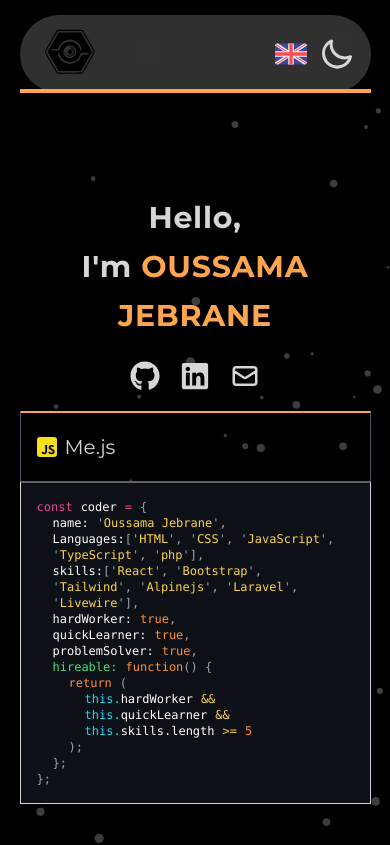
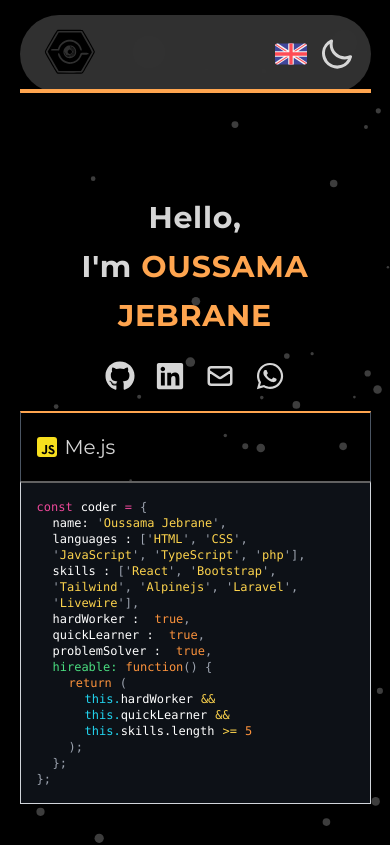
Before and after one commit to Osama-Jeb/finalPortolio, a React (Vite) app: page / in a window 390 px wide. Shown: the top 845 px of the page. Built offline with nearby package versions, Linux system fonts and the light colour scheme.

Commit message:
map keys + deleted form

```diff
--- a/src/App.jsx
+++ b/src/App.jsx
@@ -21,7 +21,7 @@ function App() {
   return (
     <>
     <div data-theme={theme} className='text-base-content'>
-      <Loading />
+      {/* <Loading /> */}
       <CanvasBackground />
 
       <div className='sm:block hidden'>
--- /dev/null
+++ b/src/Socials.jsx
@@ -0,0 +1,39 @@
+import { FaGithub, FaLinkedin, FaWhatsapp } from "react-icons/fa";
+import { HiOutlineMail } from "react-icons/hi";
+
+const Socials = () => {
+    const socials = [
+        {
+            link: 'https://github.com/Osama-Jeb',
+            icon: <FaGithub />
+            ,
+        },
+        {
+            link: 'https://www.linkedin.com/in/oussama-jebrane',
+            icon: <FaLinkedin />,
+        },
+        {
+            link: 'mailto:oussamajebrane98@gmail.com',
+            icon: <HiOutlineMail />,
+        },
+        {
+            link: 'https://wa.me/212696916944',
+            icon: <FaWhatsapp />,
+        },
+    ]
+    return (
+        <>
+            {
+                socials.map((social, index) =>
+                    <div key={index}>
+                        <a href={social.link} className="hover:scale-125 hover:text-[#FFA54F]" target="_blank" rel="noreferrer">
+                            {social.icon}
+                        </a>
+                    </div>
+                )
+            }
+        </>
+    )
+}
+
+export default Socials;
--- a/src/sections/contact/Contact.jsx
+++ b/src/sections/contact/Contact.jsx
@@ -1,119 +1,17 @@
-import axios from "axios";
-import { useState } from "react";
-import { FaGithub, FaLinkedin, FaWhatsapp } from "react-icons/fa";
-import { HiOutlineMail } from "react-icons/hi";
+import Socials from "../../Socials";
 
 const Contact = () => {
 
-    const [formData, setFormData] = useState({
-        firstName: '',
-        lastName: '',
-        email: '',
-        message: ''
-    });
-
-    const handleChange = (e) => {
-        setFormData({ ...formData, [e.target.name]: e.target.value });
-    };
-
-    const handleSubmit = async (e) => {
-        e.preventDefault();
-        try {
-            const response = await axios.post('https://email-server-eight.vercel.app/api/contact', formData);
-            console.log(response.data);
-            setFormData({
-                firstName: '',
-                lastName: '',
-                email: '',
-                message: ''
-            })
-        } catch (error) {
-            console.error('Error:', error);
-        }
-    };
-
-    const socials = [
-        {
-            link: 'https://github.com/Osama-Jeb',
-            icon: <FaGithub />
-            ,
-        },
-        {
-            link: 'https://www.linkedin.com/in/oussama-jebrane',
-            icon: <FaLinkedin />,
-        },
-        {
-            link: 'mailto:oussamajebrane98@gmail.com',
-            icon: <HiOutlineMail />,
-        },
-        {
-            link: 'https://wa.me/212696916944',
-            icon: <FaWhatsapp />,
-        },
-    ]
     return (
         <section id="contact">
             <div className="min-h-[60vh] w-full flex items-center flex-col justify-evenly">
                 <div className="mb-12 flex items-center justify-center">
                     <p className="secTitle w-fit font-bold underline text-4xl">Contact</p>
                 </div>
-                {/* <div className="flex items-center gap-5 justify-around flex-col sm:flex-row">
-                    <div className="sm:w-[45%] sm:p-0 p-5 text-center">
-                        <p className="text-balance leading-relaxed tracking-wide text-2xl">Feel free to contact me anytime. Wether it's about an opportunity or a project or just for a chat to get to know me. </p>
-                    </div>
-                    <div className="sm:w-[35%] w-[69%] mt-4">
-                        <form onSubmit={handleSubmit}>
-                            <div className="grid md:grid-cols-2 md:gap-6">
-                                <div className="relative z-0 w-full mb-5 group">
-                                    <input
-                                        value={formData.firstName}
-                                        onChange={handleChange}
-                                        type="text" name="firstName" id="" className="block py-2.5 px-0 w-full text-sm text-gray-900 bg-transparent border-0 border-b-2 border-gray-300 appearance-none dark:text-white dark:border-gray-600 dark:focus:border-[#FFA54F] focus:outline-none focus:ring-0 focus:border-[#FFA54F] peer" placeholder=" " required />
-                                    <label htmlFor="" className="peer-focus:font-medium absolute text-sm text-gray-500 dark:text-gray-400 duration-300 transform -translate-y-6 scale-75 top-3 -z-10 origin-[0] peer-focus:start-0 rtl:peer-focus:translate-x-1/4 peer-focus:text-[#FFA54F] peer-focus:dark:text-[#FFA54F] peer-placeholder-shown:scale-100 peer-placeholder-shown:translate-y-0 peer-focus:scale-75 peer-focus:-translate-y-6">First name</label>
-                                </div>
-                                <div className="relative z-0 w-full mb-5 group">
-                                    <input
-                                        value={formData.lastName}
-                                        onChange={handleChange}
-                                        type="text" name="lastName" id="" className="block py-2.5 px-0 w-full text-sm text-gray-900 bg-transparent border-0 border-b-2 border-gray-300 appearance-none dark:text-white dark:border-gray-600 dark:focus:border-[#FFA54F] focus:outline-none focus:ring-0 focus:border-[#FFA54F] peer" placeholder=" " required />
-                                    <label htmlFor="" className="peer-focus:font-medium absolute text-sm text-gray-500 dark:text-gray-400 duration-300 transform -translate-y-6 scale-75 top-3 -z-10 origin-[0] peer-focus:start-0 rtl:peer-focus:translate-x-1/4 peer-focus:text-[#FFA54F] peer-focus:dark:text-[#FFA54F] peer-placeholder-shown:scale-100 peer-placeholder-shown:translate-y-0 peer-focus:scale-75 peer-focus:-translate-y-6">Last name</label>
-                                </div>
-                            </div>
-                            <div className="relative z-0 w-full mb-5 ">
-                                <input
-                                    onChange={handleChange}
-                                    value={formData.email}
-                                    type="email" name="email" id="" className="block py-2.5 px-0 w-full text-sm text-gray-900 bg-transparent border-0 border-b-2 border-gray-300 appearance-none dark:text-white dark:border-gray-600 dark:focus:border-[#FFA54F] focus:outline-none focus:ring-0 focus:border-[#FFA54F] peer" placeholder=" " required />
-                                <label htmlFor="" className="peer-focus:font-medium absolute text-sm text-gray-500 dark:text-gray-400 duration-300 transform -translate-y-6 scale-75 top-3 -z-10 origin-[0] peer-focus:start-0 rtl:peer-focus:translate-x-1/4 rtl:peer-focus:left-auto peer-focus:text-[#FFA54F] peer-focus:dark:text-[#FFA54F] peer-placeholder-shown:scale-100 peer-placeholder-shown:translate-y-0 peer-focus:scale-75 peer-focus:-translate-y-6">Email address</label>
-                            </div>
-                            <div className="relative z-0 w-full mb-5 border-b-2 border-gray-500">
-                                <textarea
-                                    onChange={handleChange}
-                                    value={formData.message}
-                                    name="message"
-                                    className="textarea w-full mt-3" placeholder="Message"></textarea>
-                            </div>
-
-
-                            <button type="submit" className="btn btn-block btn-neutral rounded-xl">Submit</button>
-                        </form>
-
-
-
-                    </div>
-                </div> */}
-
 
                 <div className="flex items-center justify-evenly w-[70%] gap-5 mt-12 sm:text-5xl text-4xl">
-                    {
-                        socials.map(social =>
-                            <>
-                                <a href={social.link} className="hover:scale-125 hover:text-[#FFA54F]" target="_blank" rel="noreferrer">
-                                    {social.icon}
-                                </a>
-                            </>
-                        )
-                    }
+
+                    <Socials />
 
                 </div>
             </div>
--- a/src/sections/hero/Hero.jsx
+++ b/src/sections/hero/Hero.jsx
@@ -1,8 +1,6 @@
 import { useTranslation } from "react-i18next";
 import logo from "../../assets/images/skills/javascript.svg"
-import { FaGithub, FaLinkedin } from "react-icons/fa";
-import { HiOutlineMail } from "react-icons/hi";
-import { TypeAnimation } from "react-type-animation";
+import Socials from "../../Socials";
 
 const Hero = () => {
     const langs = ['HTML', 'CSS','JavaScript', 'TypeScript', 'php']
@@ -13,21 +11,6 @@ const Hero = () => {
 
     const prm = ['hardWorker', 'quickLearner'];
 
-    const socials = [
-        {
-            link: 'https://github.com/Osama-Jeb',
-            icon: <FaGithub />
-            ,
-        },
-        {
-            link: 'https://www.linkedin.com/in/oussama-jebrane',
-            icon: <FaLinkedin />,
-        },
-        {
-            link: 'mailto:oussamajebrane98@gmail.com',
-            icon: <HiOutlineMail />,
-        },
-    ]
 
     const [t, i18n] = useTranslation("global");
 
@@ -37,41 +20,15 @@ const Hero = () => {
                 <div className="w-[80%] sm:w-[50%]">
                     <p className="font-bold tracking-wide leading-relaxed">{t("hero.hello")}, <br />
                         {t("hero.I")} <span className="text-[#FFA54F]">OUSSAMA JEBRANE</span>
-                        <br />
-                        {/* {t("hero.and")} &nbsp;
-                        <br className="" />
-                        <TypeAnimation
-                            sequence={[
-                                'Web Developer',
-                                1000,
-                                'Problem Solver',
-                                1000,
-                                'Quick Learner',
-                                1000,
-                                'Hard Worker',
-                                1000
-                            ]}
-                            wrapper="span"
-                            speed={50}
-                            style={{ display: 'inline-block' }}
-                            repeat={Infinity}
-                            className="text-[#FFA54F] w-[100%]"
-                            deletionSpeed={15}
-                        /> */}
+                    </p>
 
-                    </p>
+
                     <div className="flex items-center justify-center gap-5 mt-5 sm:text-5xl text-3xl">
-                        {
-                            socials.map(social =>
-                                <>
-                                    <a href={social.link} className="hover:scale-125 hover:text-[#FFA54F]" target="_blank" rel="noreferrer">
-                                        {social.icon}
-                                    </a>
-                                </>
-                            )
-                        }
+
+                        <Socials />
 
                     </div>
+
                 </div>
                 <div className="text-start">
                     <div className="px-4 border-t-2 border-l border-r border-gray-600 lg:px-8 py-5"
@@ -98,12 +55,12 @@ const Hero = () => {
                                 <span className="text-gray-400">',</span>
                             </div>
                             <div className="ml-4 lg:ml-8 mr-2">
-                                <span className=" text-white">Languages:</span>
+                                <span className=" text-white">languages : </span>
                                 <span className="text-gray-400">['</span>
                                 {
                                     langs.map((lang, index) =>
 
-                                        <>
+                                        <span key={index}>
                                             <span className="text-amber-300">{lang}</span>
 
                                             {
@@ -113,7 +70,7 @@ const Hero = () => {
                                                     null
                                             }
 
-                                        </>
+                                        </span>
 
 
                                     )
@@ -121,12 +78,12 @@ const Hero = () => {
                                 <span className="text-gray-400">'],</span>
                             </div>
                             <div className="ml-4 lg:ml-8 mr-2">
-                                <span className=" text-white">skills:</span>
+                                <span className=" text-white">skills : </span>
                                 <span className="text-gray-400">['</span>
                                 {
                                     skills.map((skill, index) =>
 
-                                        <>
+                                        <span key={index}>
                                             <span className="text-amber-300">{skill}</span>
 
                                             {
@@ -135,8 +92,7 @@ const Hero = () => {
                                                     :
                                                     null
                                             }
-
-                                        </>
+                                        </span>
 
 
                                     )
@@ -146,14 +102,12 @@ const Hero = () => {
 
                             {
                                 traite.map((trait, index) =>
-                                    <>
-                                        <div>
-                                            <span className="ml-4 lg:ml-8 mr-2 text-white">{trait}:</span>
+                                        <div key={index}>
+                                            <span className="ml-4 lg:ml-8 mr-2 text-white">{trait} : </span>
                                             <span className="text-orange-400">true</span>
                                             <span className="text-gray-400">,</span>
                                         </div>
 
-                                    </>
                                 )
                             }
 
@@ -170,14 +124,14 @@ const Hero = () => {
                             {
                                 prm.map((element, index) =>
 
-                                    <>
+                                    <span key={index}>
 
                                         <div>
                                             <span className="ml-12 lg:ml-24 text-cyan-400">this.</span>
                                             <span className="mr-2 text-white">{element}</span>
                                             <span className="text-amber-300">&amp;&amp;</span>
                                         </div>
-                                    </>
+                                    </span>
                                 )
                             }
 
--- a/src/sections/projects/Projects.jsx
+++ b/src/sections/projects/Projects.jsx
@@ -62,7 +62,7 @@ const Projects = () => {
         },
         {
             name: 'LionsResto',
-            github: 'https://github.com/Osama-Jeb/LionResto',
+            github: 'https://github.com/Osama-Jeb/oussama_jebrane_lionsresto_final',
             website: 'https://osama-jeb.github.io/oussama_jebrane_lionsresto_final/',
             desc: t("projects.restoDesc"),
             techs: [
@@ -99,9 +99,9 @@ const Projects = () => {
                 <div className="w-[99vw] flex flex-col">
                     {
                         projs.map((proj, index) =>
-                            <>
+                            <div key={index}>
                                 <Project proj={proj} index={index} />
-                            </>
+                            </div>
                         )
                     }
                 </div>
--- a/src/sections/projects/components/Project.jsx
+++ b/src/sections/projects/components/Project.jsx
@@ -16,17 +16,17 @@ const Project = (props) => {
                 <p className="text-3xl font-bold">{proj.name}</p>
 
                 <p>{proj.desc}</p>
-                <p className="flex flex-wrap gap-3 items-center">{t("projects.made")}:
+                <div className="flex flex-wrap gap-3 items-center">{t("projects.made")}:
                     {
                         proj.techs.map((tech, index) =>
-                            <>
+                            <p key={index}>
                                 <span className={`btn btn-sm text-gray-800 font-bold ${tech.color} rounded-2xl`}>
                                     {tech.name}
                                 </span>
-                            </>
+                            </p>
                         )
                     }
-                </p>
+                </div>
                 <div className="flex items-center gap-4 mt-5 sm:justify-normal justify-around">
 
                     {
--- a/src/translations/en/global.json
+++ b/src/translations/en/global.json
@@ -20,6 +20,6 @@
         "lionsNote" : "Since the project is private, I can't share the code but feel free to check the website or the Association.",
         "lionsDesc" : "This private project was built with the goal of managing reservations and appointments for the LionsGeek Association. Using FullCalendar to create and reserve private equipments as well as other functions.",
         "paletteDesc" : "This Website Generates a random color palette based on Yu-Gi-Oh Cards. In this project I learned about API and the importance of Cross-Origin Resource Sharing.",
-        "restoDesc" : "First project where I learned about responsive design and using libraries like Bootstrap to add components and the use of the SCSS"
+        "restoDesc" : "First project where I learned about responsive design and using libraries like Bootstrap to add components and the use of scripting languages like SCSS"
     }
 }
```
